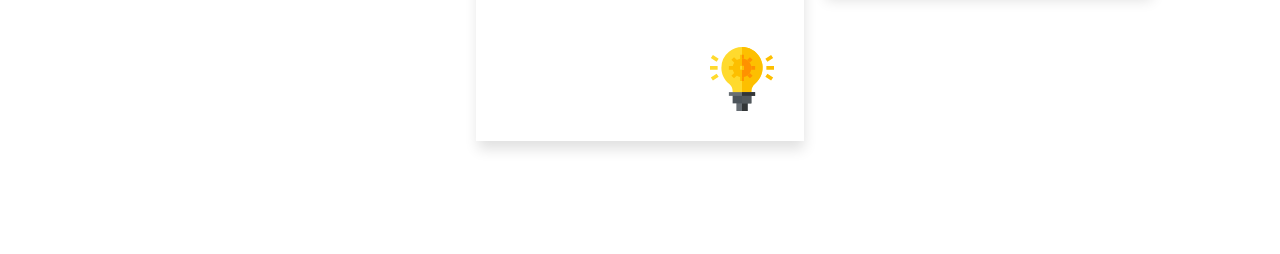
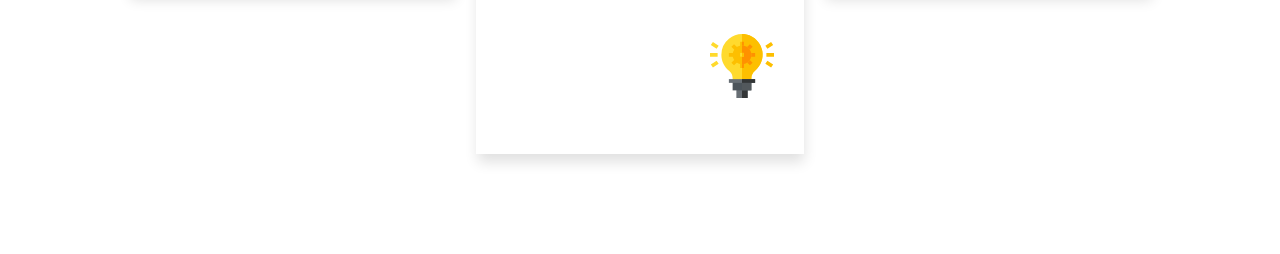
Before and after one commit to abeno01/four-card-feature-section-master, a plain HTML site: page index.html in a window 1280 px wide. Shown: the part 798-1052 px from the top of the page. Drawn offline with Linux system fonts and the light colour scheme.

Commit message:
added grid-auto-flow to grid container and height to grid element now all elements are of the same height

```diff
--- a/style.css
+++ b/style.css
@@ -62,6 +62,7 @@ body {
   display: grid;
   grid-template-columns: 1fr 1fr 1fr;
   grid-template-rows: 1fr 1fr 1fr 1fr;
+  grid-auto-flow: column;
   gap: 2rem;
 }
 
@@ -71,6 +72,7 @@ body {
   list-style: none;
   text-align: left;
   padding: 3rem;
+  height: 100%;
 }
 
 .nav-item__supervisor {
```
